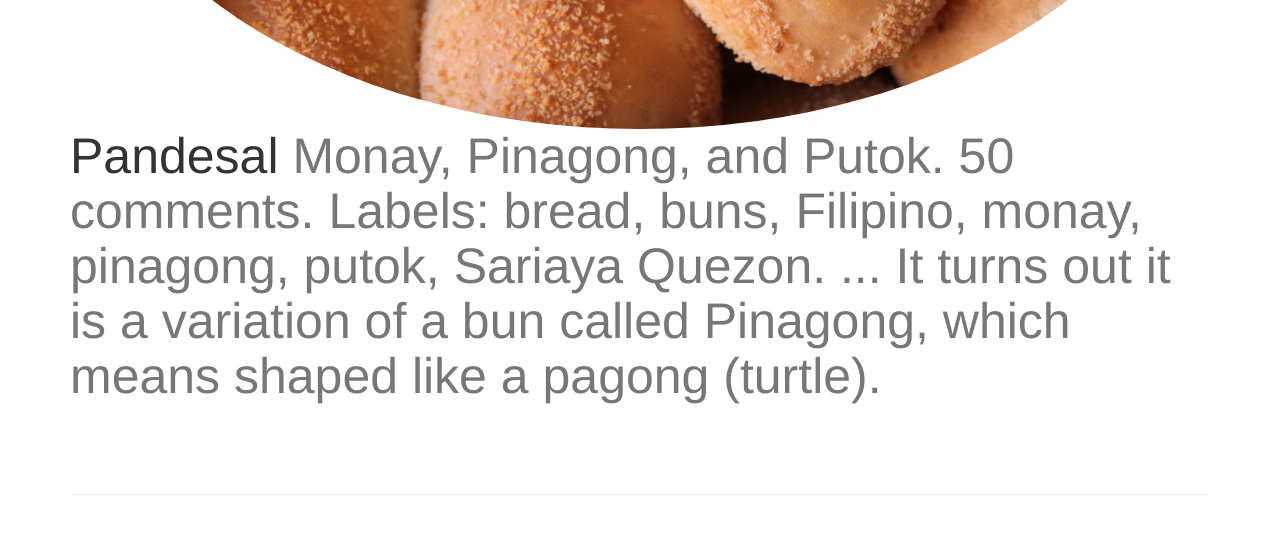
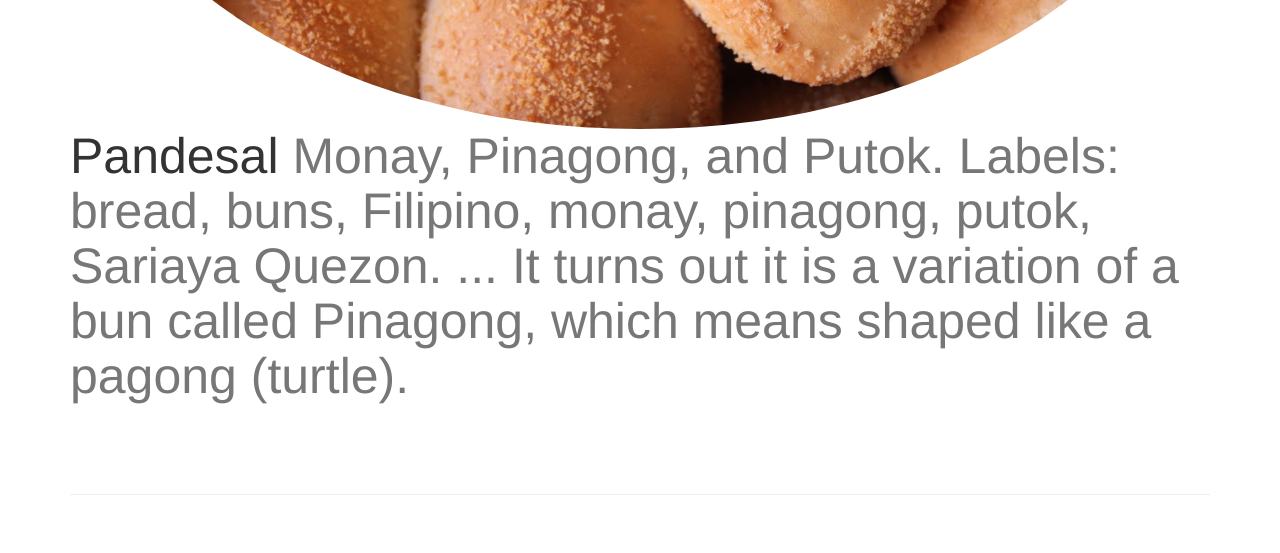
Before and after one commit to applepen322/breads, a plain HTML site: page index.html in a window 1280 px wide. Shown: the part 2940-3493 px from the top of the page. Drawn offline with Linux system fonts and the light colour scheme.

Commit message:
Update index.html

```diff
--- a/index.html
+++ b/index.html
@@ -94,7 +94,7 @@
             <img class="featurette-image img-circle img-responsive pull-right" src="pandesal.jpg">
             <h2 class="featurette-heading">Pandesal
 
-                <span class="text-muted">Monay, Pinagong, and Putok. 50 comments. Labels: bread, buns, Filipino, monay, pinagong, putok, Sariaya Quezon. ... It turns out it is a variation of a bun called Pinagong, which means shaped like a pagong (turtle).</span>
+                <span class="text-muted">Monay, Pinagong, and Putok. Labels: bread, buns, Filipino, monay, pinagong, putok, Sariaya Quezon. ... It turns out it is a variation of a bun called Pinagong, which means shaped like a pagong (turtle).</span>
             </h2>
         </div>
 
```
